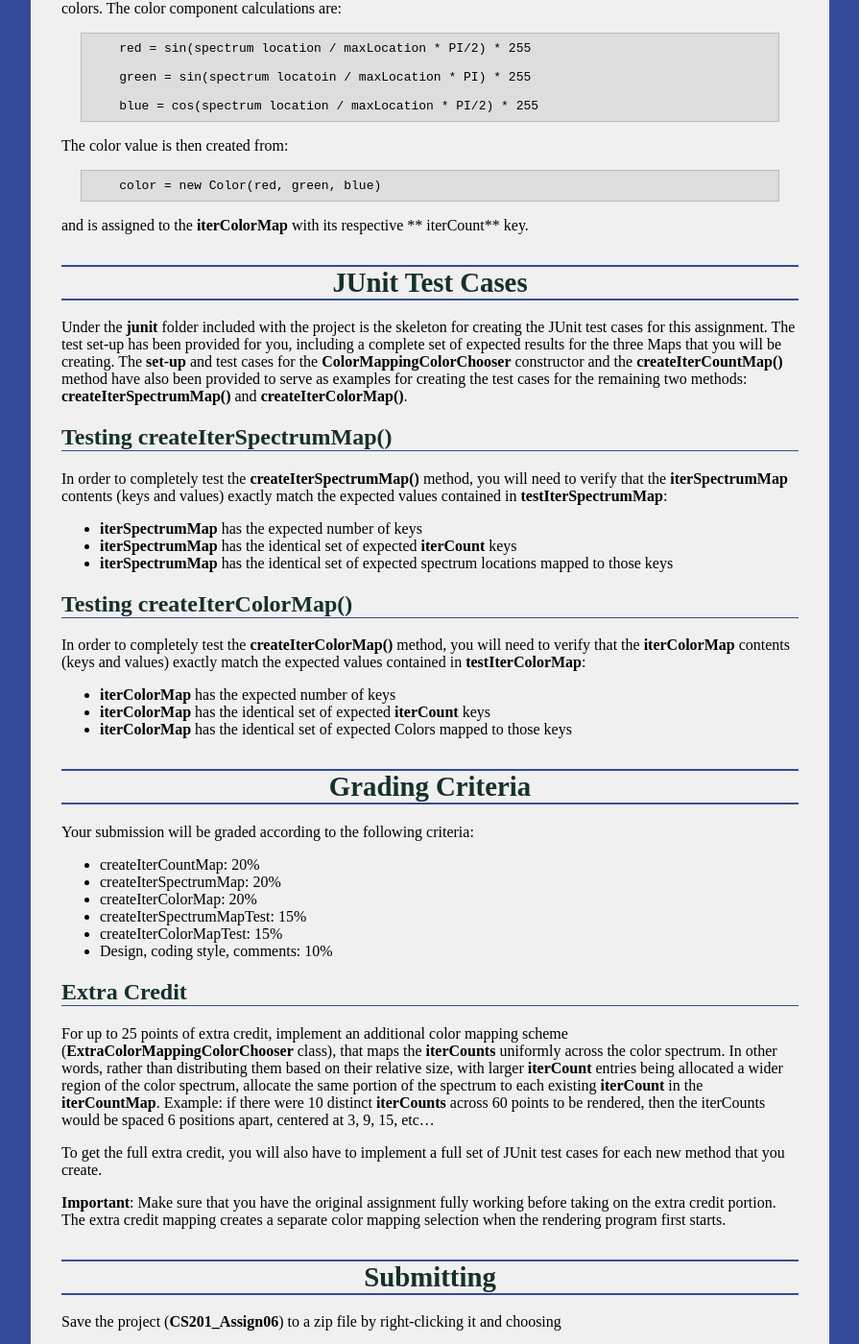
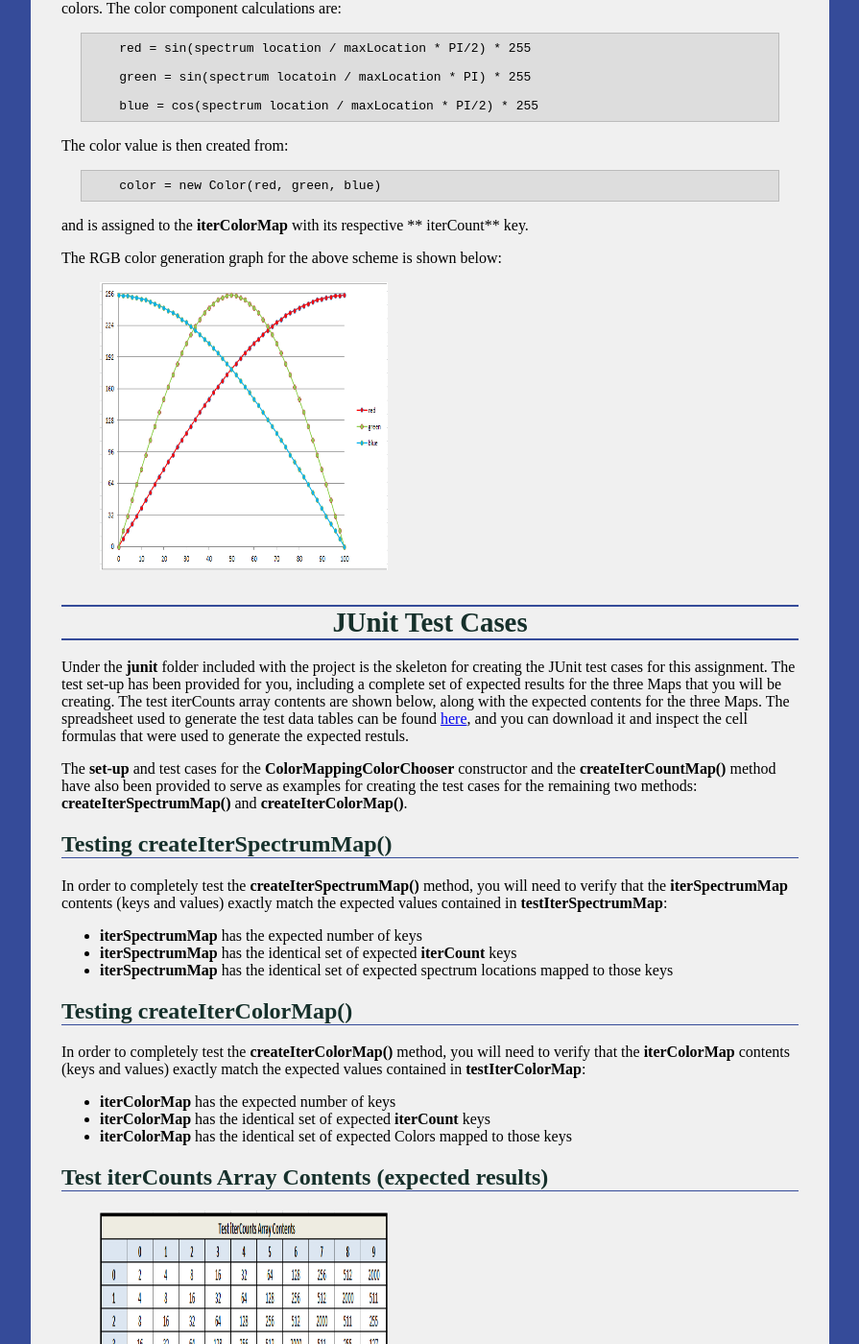
Before and after one commit to ycpcs/cs201-fall2017, a Jekyll site: the page built from assign/assign06.md, in a window 1280 px wide and 1400 px high, scrolled down 3607 px. Shown: the whole window at 96% size, without its empty margins (192-1087 px from the left). Built offline with Jekyll 4.4.1, drawn with Linux system fonts in a browser that asks for light colours; some of the changed text lies outside the part shown.

Commit message:
creating assign06

```diff
--- a/assign/assign06.md
+++ b/assign/assign06.md
@@ -135,9 +135,15 @@ The color value is then created from:
 
 and is assigned to the **iterColorMap** with its respective ** iterCount** key.
 
+The RGB color generation graph for the above scheme is shown below:
+
+> <a href="img/assign06/TrigColorGeneration.png"><img style="width: 300px; height: 300px;" src="img/assign06/TrigColorGeneration.png" /></a>
+
 JUnit Test Cases
 ===========
-Under the **junit** folder included with the project is the skeleton for creating the JUnit test cases for this assignment.  The test set-up has been provided for you, including a complete set of expected results for the three Maps that you will be creating.  The **set-up** and test cases for the **ColorMappingColorChooser** constructor and the **createIterCountMap()** method have also been provided to serve as examples for creating the test cases for the remaining two methods: **createIterSpectrumMap()** and **createIterColorMap()**.
+Under the **junit** folder included with the project is the skeleton for creating the JUnit test cases for this assignment.  The test set-up has been provided for you, including a complete set of expected results for the three Maps that you will be creating.  The test iterCounts array contents are shown below, along with the expected contents for the three Maps.  The spreadsheet used to generate the test data tables can be found [here](Assign06-JUnitTestsExpectedResults.xlsx), and you can download it and inspect the cell formulas that were used to generate the expected restuls.
+
+The **set-up** and test cases for the **ColorMappingColorChooser** constructor and the **createIterCountMap()** method have also been provided to serve as examples for creating the test cases for the remaining two methods: **createIterSpectrumMap()** and **createIterColorMap()**.
 
 Testing createIterSpectrumMap()
 --------------------------------
@@ -153,6 +159,13 @@ In order to completely test the **createIterColorMap()** method, you will need t
 - **iterColorMap** has the identical set of expected **iterCount** keys
 - **iterColorMap** has the identical set of expected Colors mapped to those keys
 
+Test iterCounts Array Contents (expected results)
+--------------------------------------------------
+> <a href="img/assign06/TestIterContsArrayContents.png"><img style="width: 300px; height: 300px;" src="img/assign06/TestIterCountsArrayContents.png" /></a>
+
+Test Map Contents (expected results)
+-------------------------------------
+> <a href="img/assign06/TestMapContents.png"><img style="width: 300px; height: 300px;" src="img/assign06/TestMapContents.png" /></a>
 
 Grading Criteria
 ================
```
Also changed, not shown: assign/img/assign06/TestIterCountsArrayContents.png (added), assign/img/assign06/TestMapContents.png (added), assign/img/assign06/TrigColorGeneration.png (added), 1 other file.
